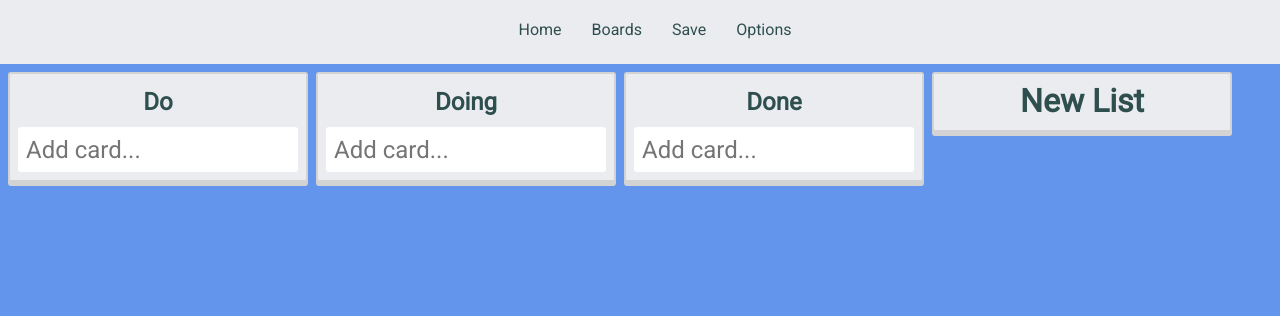
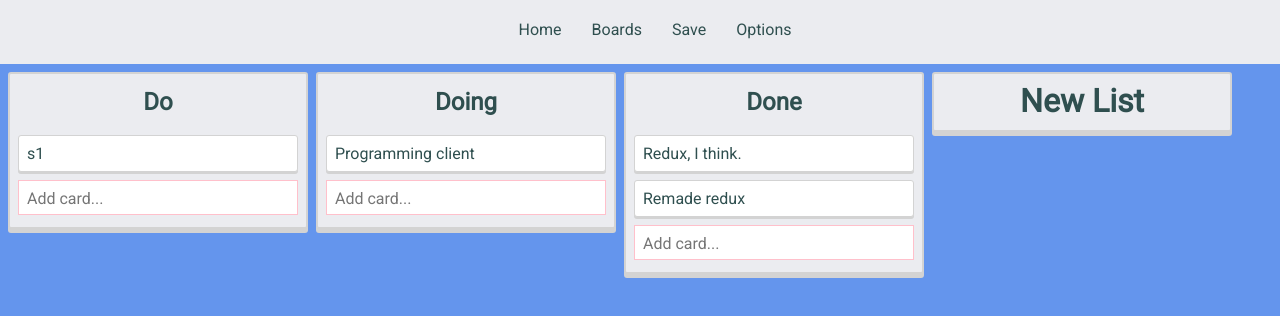
Before and after one commit to codekcv/lister, a React (Create React App) app: page / in a window 1280 px wide. Shown: the top 316 px of the page. Built offline with nearby package versions, Linux system fonts and the light colour scheme.

Commit message:
styling test, refactor, and cleanup

```diff
--- a/src/App.tsx
+++ b/src/App.tsx
@@ -1,21 +1,10 @@
-import React, { useState, useEffect } from 'react';
+import React from 'react';
 import './App.css';
-import { connect } from 'react-redux';
-import { AppState } from './store/store';
 import { BrowserRouter, Route, Switch } from 'react-router-dom';
-import Home from './pages/Home';
+import { Home } from './pages/Home';
 import { About } from './pages/About';
-import { ListState } from './store/list/types';
-import { CardState } from './store/card/types';
-import { setCards } from './store/card/actions';
 
-interface Props {
-  list: ListState;
-  card: CardState;
-  setCards: typeof setCards;
-}
-
-const App: React.FC<Props> = ({ list, card, setCards }) => {
+const App: React.FC = () => {
   return (
     <BrowserRouter>
       <Switch>
@@ -26,12 +15,4 @@ const App: React.FC<Props> = ({ list, card, setCards }) => {
   );
 };
 
-const mapStateToProps = (state: AppState) => ({
-  list: state.list,
-  card: state.card
-});
-
-export default connect(
-  mapStateToProps,
-  { setCards }
-)(App);
+export default App;
--- a/src/components/card/Card.tsx
+++ b/src/components/card/Card.tsx
@@ -44,33 +44,34 @@ export const CardLi: React.FC<Props> = ({
   };
 
   return (
-    <Container>
+    <Container
+      isHover={hover}
+      onMouseEnter={handleMouseEnter}
+      onMouseLeave={handleMouseLeave}
+    >
       {!edit ? (
-        <Div
-          isCross={cross}
-          isEditing={edit}
-          onMouseEnter={handleMouseEnter}
-          onMouseLeave={handleMouseLeave}
-          onClick={handleDone}
-        >
+        <Div isCross={cross} onClick={handleDone}>
           <span className="text">{text}</span>
           <i>
             {hover && (
-              <>
+              <span className="butones">
                 <FaPencilAlt onClick={handleEditText} />{' '}
                 <FaTrashAlt onClick={handleDeleteCard} />
-              </>
+              </span>
             )}
           </i>
         </Div>
       ) : (
         <form onSubmit={handleSubmit}>
-          <input
+          {/* <textarea
             type="text"
             placeholder="Add card..."
             value={input}
             onChange={handleInput}
-          />
+          /> */}
+          <textarea rows={5} cols={50} name="description">
+            Enter your name
+          </textarea>
           {/* <button type="submit">Done</button> */}
         </form>
       )}
@@ -78,13 +79,15 @@ export const CardLi: React.FC<Props> = ({
   );
 };
 
-const Container = styled.div`
+const Container = styled.div<{ isHover: boolean }>`
+  position: relative;
   width: 280px;
-  background: white;
+  background: ${props => (!props.isHover ? 'white' : '#ebecf0')};
   margin: calc(var(--g-margin) * 2) 0;
   border: 1px lightgray solid;
   border-radius: 3px;
   box-shadow: 0 2px lightgray;
+  cursor: pointer;
 
   input {
     height: 34px;
@@ -93,13 +96,18 @@ const Container = styled.div`
     padding: var(--g-padding);
     background: #ebecf0;
   }
+
+  .butones {
+    position: absolute;
+    right: 8px;
+  }
 `;
 
-const Div = styled.p<{ isCross: boolean; isEditing: boolean }>`
+const Div = styled.p<{ isCross: boolean }>`
   display: flex;
   justify-content: space-between;
   padding: 8px;
-  height: 34px;
+  /* height: 34px; */
 
   .text {
     text-decoration: ${props => props.isCross && 'line-through'};
--- a/src/components/card/Cards.tsx
+++ b/src/components/card/Cards.tsx
@@ -28,28 +28,32 @@ const Cards: React.FC<Props> = ({
   deleteCard,
   crossCard
 }) => {
-  console.log(2, cardState.cards);
-  const listCards = cardState.cards.filter(card => {
-    // card.listId === listId
-    // console.log(card);
-    return card.listId === listId;
-  });
-  const [input, setInput] = useState('');
+  const listCards = cardState.cards.filter(card => card.listId === listId);
+  const [input, setInput] = useState<string>('');
+  const [height, setHeight] = useState<number>(35);
 
-  const handleInput = (e: React.ChangeEvent<HTMLInputElement>) => {
-    e.preventDefault();
+  const handleSubmit = (e: React.FormEvent<HTMLFormElement>) => {
+    // e.preventDefault();
+    // setInput('');
+    // if () return;
+    // addCard(listId, input);
+  };
+
+  const handleInput = (e: React.ChangeEvent<HTMLTextAreaElement>) => {
+    setHeight(e.target.scrollHeight);
     setInput(e.target.value);
   };
 
-  const handleSubmit = (e: React.FormEvent<HTMLFormElement>) => {
-    e.preventDefault();
+  const handleEnter = (e: React.KeyboardEvent<HTMLTextAreaElement>) => {
+    const val = input.trim();
+    if (e.key !== 'Enter' || val) return;
     setInput('');
-    if (!input.trim()) return;
-    addCard(listId, input);
+    setHeight(35);
+    addCard(listId, val);
   };
 
   return (
-    <Container>
+    <Container textHeight={height}>
       <ul>
         {listCards.map(card => (
           <li key={card.cardId}>
@@ -62,26 +66,44 @@ const Cards: React.FC<Props> = ({
           </li>
         ))}
       </ul>
-      <form onSubmit={handleSubmit}>
-        <input
-          type="text"
-          placeholder="Add card..."
-          value={input}
-          onChange={handleInput}
-        />
-        {/* <button type="submit">Add</button> */}
-      </form>
+      <textarea
+        className="textArea"
+        onKeyDown={handleEnter}
+        name="description"
+        placeholder="Add card..."
+        onChange={handleInput}
+        value={input}
+      />
     </Container>
   );
 };
 
-const Container = styled.div`
+const Container = styled.div<{ textHeight: number }>`
   input {
-    height: 34px;
+    /* height: 34px;
     border: none;
     border-radius: 3px;
     width: 280px;
-    padding: var(--g-padding);
+    padding: var(--g-padding); */
+    /* overflow-wrap: break-word; */
+
+    display: block;
+    font-size: 11px;
+    padding: 4px 2px;
+    border: solid 1px #aacfe4;
+    width: 70px;
+    margin: 2px 0 20px 10px;
+  }
+
+  textarea {
+    resize: none;
+    overflow: hidden;
+    width: 280px;
+    height: ${props => props.textHeight + 'px'};
+    /* padding: var(--g-padding); */
+    padding: 8px;
+    border: 1px pink solid;
+    font-size: 16px;
   }
 `;
 
--- a/src/components/list/List.tsx
+++ b/src/components/list/List.tsx
@@ -31,6 +31,7 @@ export const ListLi: React.FC<Props> = ({ list, editList, deleteList }) => {
     editList(id, editTitle);
   };
 
+  // eslint-disable-next-line
   const handleListDelete = (
     e: React.MouseEvent<HTMLParagraphElement, MouseEvent>
   ) => {
--- a/src/index.tsx
+++ b/src/index.tsx
@@ -4,10 +4,8 @@ import App from './App';
 import { Provider } from 'react-redux';
 import { configureStore } from './store/store';
 
-const store = configureStore();
-
 const Root = () => (
-  <Provider store={store}>
+  <Provider store={configureStore()}>
     <App />
   </Provider>
 );
--- a/src/pages/Home.tsx
+++ b/src/pages/Home.tsx
@@ -4,23 +4,7 @@ import Lists from '../components/list/Lists';
 import { setCards } from '../store/card/actions';
 import { connect } from 'react-redux';
 
-interface Props {
-  setCards: typeof setCards;
-}
-
-const Home: React.FC<Props> = ({ setCards }) => {
-  const json = localStorage.getItem('data');
-
-  if (json) {
-    const data = JSON.parse(json);
-    const {
-      card: { cards }
-    } = data;
-
-    console.log(1, cards);
-    setCards(cards);
-  }
-
+export const Home: React.FC = () => {
   return (
     <>
       <Navbar>
@@ -59,8 +43,3 @@ const Navbar = styled.div`
     }
   }
 `;
-
-export default connect(
-  null,
-  { setCards }
-)(Home);
--- a/src/store/card/reducers.ts
+++ b/src/store/card/reducers.ts
@@ -9,20 +9,17 @@ import {
 } from './types';
 
 const initialState: CardState = {
-  cards: []
-
-  // cards: [
-  //   { listId: 'do', cardId: 'c1', text: 's1', cross: false },
-  //   { listId: 'doing', cardId: 'c2', text: 'Programming client', cross: false },
-  //   { listId: 'done', cardId: 'c3', text: 'Redux, I think.', cross: false },
-  //   { listId: 'done', cardId: 'c4', text: 'Remade redux', cross: false }
-  // ]
+  cards: [
+    { listId: 'do', cardId: 'c1', text: 's1', cross: false },
+    { listId: 'doing', cardId: 'c2', text: 'Programming client', cross: false },
+    { listId: 'done', cardId: 'c3', text: 'Redux, I think.', cross: false },
+    { listId: 'done', cardId: 'c4', text: 'Remade redux', cross: false }
+  ]
 };
 
 export const cardReducer = (state = initialState, action: CardActionTypes) => {
   switch (action.type) {
     case SET_CARDS:
-      // console.log('Payload: ', action.payload.cards);
       return {
         ...state,
         cards: action.payload.cards
--- a/src/store/loadState.ts
+++ b/src/store/loadState.ts
@@ -1,20 +1,21 @@
 import { AppState } from './store';
+
+const DATA_NAME = 'state';
 
 export const loadState = () => {
   try {
-    const serializedState = localStorage.getItem('state');
-    if (serializedState === null) return undefined;
-    return JSON.parse(serializedState);
+    const serializedState = localStorage.getItem(DATA_NAME);
+    return serializedState ? JSON.parse(serializedState) : {};
   } catch (err) {
-    return console.error(err);
+    return undefined;
   }
 };
 
 export const saveState = (state: AppState) => {
   try {
     const serializedState = JSON.stringify(state);
-    localStorage.setItem('state', serializedState);
+    localStorage.setItem(DATA_NAME, serializedState);
   } catch (err) {
-    return console.error(err);
+    return undefined;
   }
 };
```
